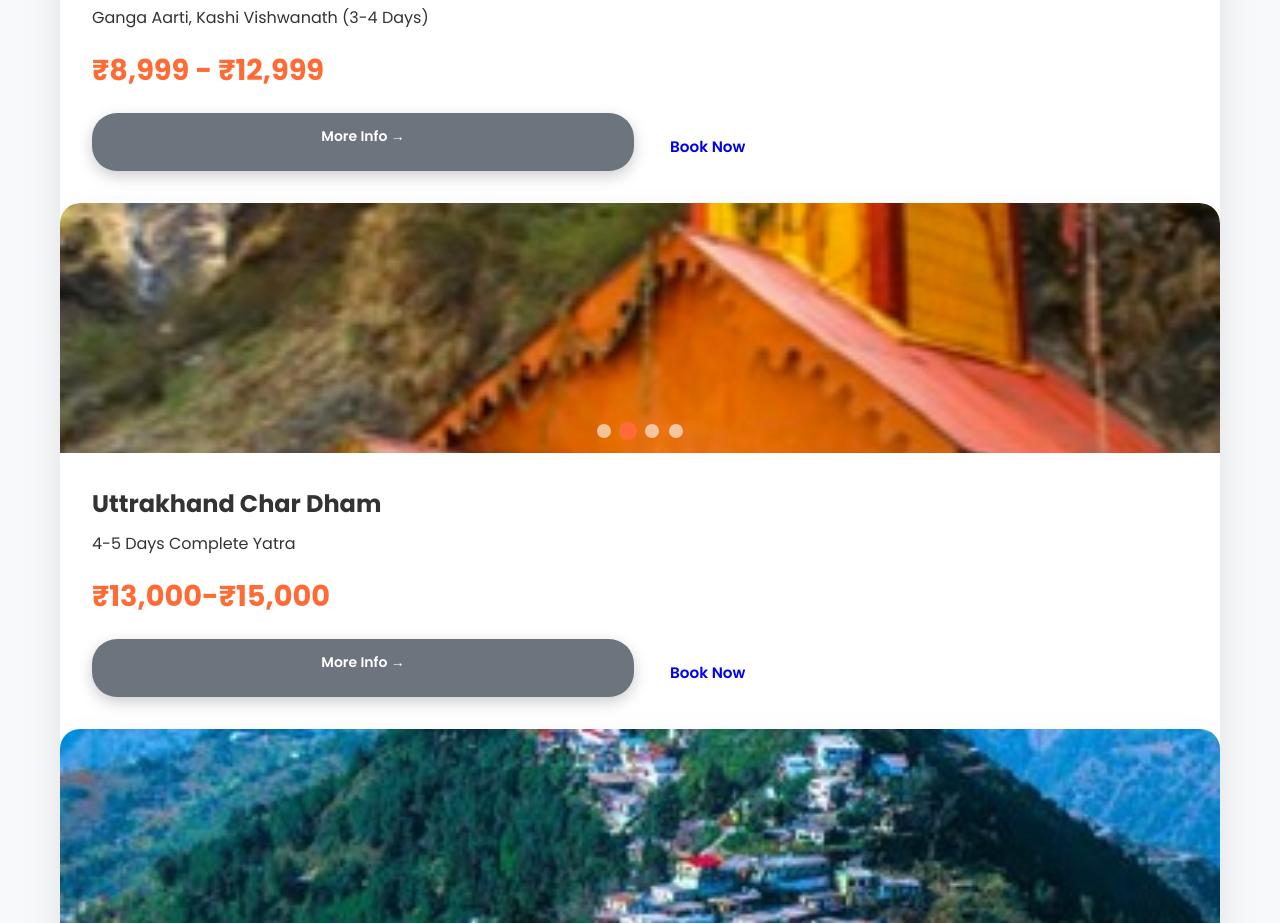
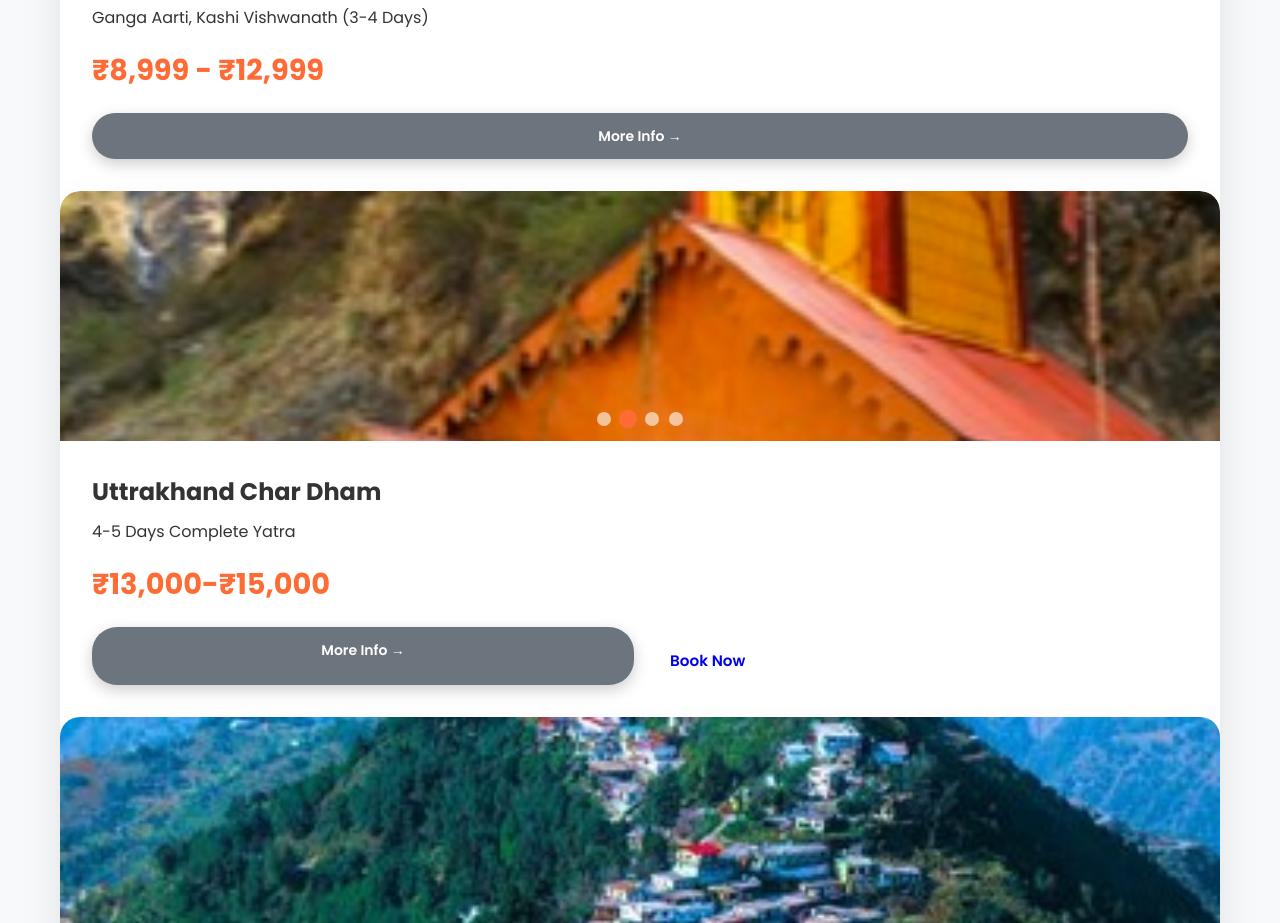
Before and after one commit to charli1079/hodophile-travel, a website: page public/index.html in a window 1280 px wide. Shown: the part 1343-2266 px from the top of the page. Drawn offline with Linux system fonts and the light colour scheme; no server answers.

Commit message:
Update index.html

```diff
--- a/public/index.html
+++ b/public/index.html
@@ -60,10 +60,10 @@
            style="flex:1;padding:12px 24px;background:#6c757d;color:white!important;text-decoration:none;border-radius:25px;text-align:center;font-weight:600;font-size:14px;min-width:130px;display:inline-block;box-shadow:0 5px 15px rgba(0,0,0,0.2);"
            target="_blank">More Info →</a>
 
-        <a href="https://wa.me/+916202255617?text=Hi%20Hodophile!%20Varanasi%20(Kashi)%20Trip%20Booking"
+        <!--a href="https://wa.me/+916202255617?text=Hi%20Hodophile!%20Varanasi%20(Kashi)%20Trip%20Booking"
            class="btn btn-small"
            style="flex:1;padding:12px 24px;min-width:130px;"
-           target="_blank">Book Now</a>
+           target="_blank">Book Now</a-->
     </div>
 </div>
               <div class="tour-card">
```
